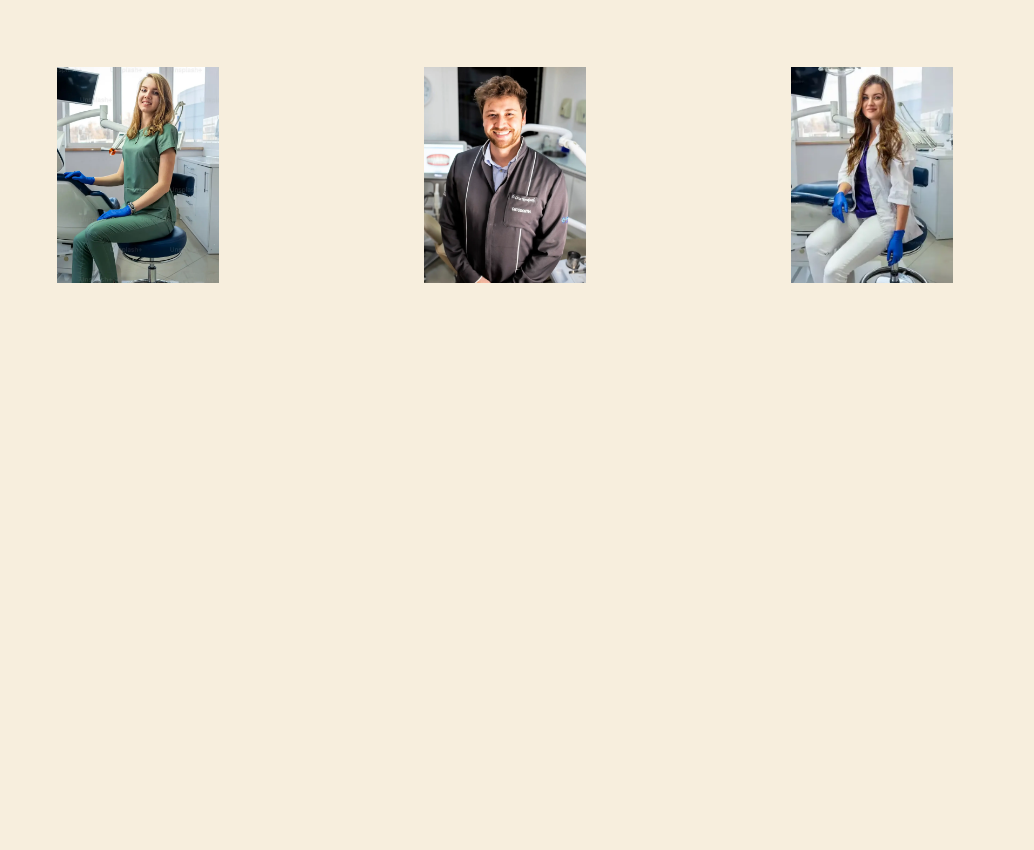
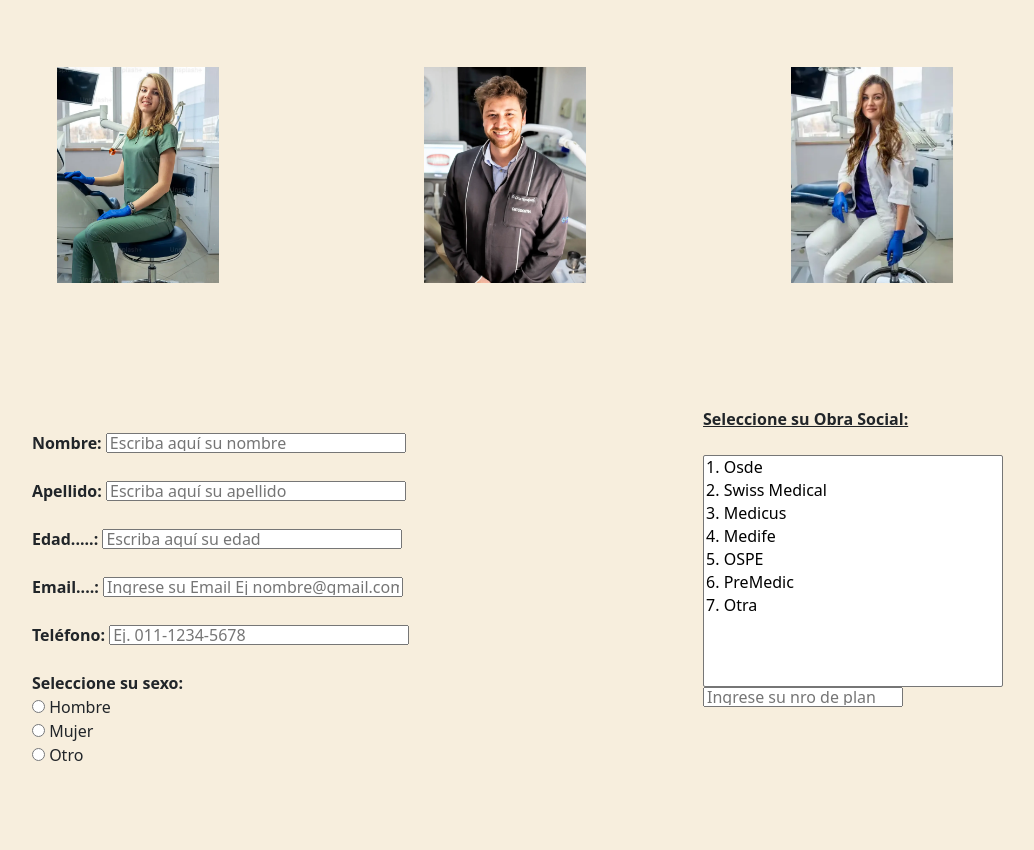
Before and after one commit to Lucas2022github/PROYECTO-CODO-A-CODO, a plain HTML site: page index.html in a window 1280 px wide. Shown: the part 2089-2939 px from the top of the page, without its empty margins (135-1169 px from the left). Before the commit the page ends 2496 px from the top, so only its background shows below. Drawn offline with nearby package versions, Linux system fonts and the light colour scheme.

Commit message:
Subiendo Form consultas-Dora1

```diff
--- a/index.html
+++ b/index.html
@@ -16,6 +16,7 @@
     <link rel="stylesheet" href="https://cdn.jsdelivr.net/npm/bootstrap-icons@1.10.5/font/bootstrap-icons.css" />
     <link rel="stylesheet" href="style.css">
     <link rel="stylesheet" href="style2.css">
+    <link rel="stylesheet" href="styleD.css">
     <title>Dental Studio</title>
 </head>
 
@@ -84,7 +85,48 @@
 
         <section></section>
         <section></section>
-        <section></section>
+        <section>
+            <section id="CONSULTAS" class="consultas">
+
+                <form>
+                   <br>
+                    <label for="usuario"><strong>Nombre:</strong></label>
+                    <input type="text" id="usuario" placeholder="Escriba aquí su nombre" style="width: 300px; height: 20px" name="Usuario"><br><br>
+                    <label for="contra"><strong>Apellido:</strong></label>
+                    <input type="password" id="contra" placeholder="Escriba aquí su apellido" style="width: 300px; height: 20px" name="Contraseña"> <br><br>
+                    <label for="edad"><strong>Edad.....:</strong></label>
+                    <input type="number" id="edad" placeholder="Escriba aquí su edad" style="width: 300px; height: 20px" name="Edad"> <br><br>
+                    <label for="edad"><strong>Email....:</strong></label>
+                    <input type="email" id="mail" placeholder="Ingrese su Email Ej nombre@gmail.com" style="width: 300px; height: 20px" name="Edad"> <br><br>
+                    <label for="usuario"><strong>Teléfono:</strong></label>
+                    <input type="tel" id="Telefono" placeholder="Ej. 011-1234-5678" style="width: 300px; height: 20px" name="Usuario"><br><br>
+                    <label><strong>Seleccione su sexo:</strong></label> <br>
+                    <input type="radio" id="hombre" name="Sexo" value="Hombre"> <label for="hombre">Hombre</label> <br>
+                    <input type="radio" id="mujer" name="Sexo" value="Mujer"> <label for="mujer">Mujer</label> <br>
+                    <input type="radio" id="otro" name="Sexo" value="Otro"> <label for="otro">Otro</label> <br>
+                </form>
+
+                <form class="OSocial">
+                    <label for="Obra Social"><u><strong>Seleccione su Obra Social:</strong></u></label> <br>
+                     <select id="Osocial" style="width: 300px" size="10" multiple name="ObraSocial">
+                    <option value="OS1">  1. Osde</option>
+                    <option value="OS2">  2. Swiss Medical</option>
+                    <option value="OS3">  3. Medicus</option>
+                    <option value="OS4">  4. Medife</option>
+                    <option value="OS5">  5. OSPE</option>
+                    <option value="OS6">  6. PreMedic</option>
+                    <option value="Otro"> 7. Otra</option>
+                </form>
+                <form>
+                    <label for="plan"><strong> Plan:</strong></label>
+                    <input type="text" id="text" placeholder="Ingrese su nro de plan" style="width: 200px; height: 20px" name="Edad"> <br><br>
+                </form>
+
+
+
+    </section>
+
+
         <section></section>
         <footer></footer>
     </main>
--- /dev/null
+++ b/styleD.css
@@ -0,0 +1,23 @@
+
+/* Formulario de consultas y toma de datos*/
+.consultas{
+    display: flex ;
+    flex-direction: inherit;
+    justify-content:space-around;
+    margin: 5px;
+    height: 55vh;
+    width: 100vw;
+    padding-left: 15px;
+}
+.OSocial{
+    display: flex;
+    flex-direction:column;
+}
+.ubicacion{
+    display: flex ;
+    justify-content:space-around;
+    flex-direction: row;
+    margin: 5px;
+    height: 85vh;
+    width: 100vw;
+}
```
Also changed, not shown: style.css (line endings or trailing spaces).
